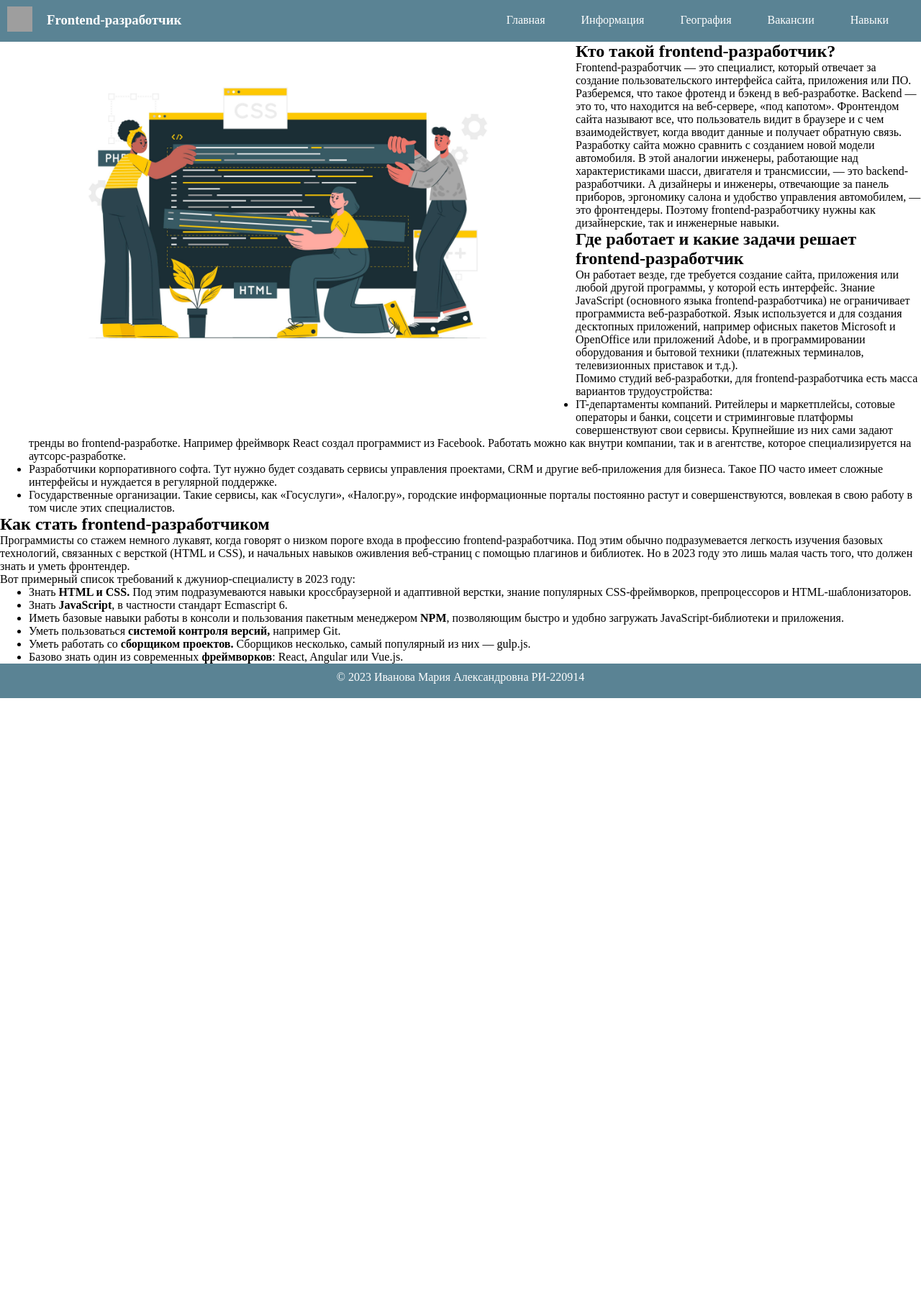
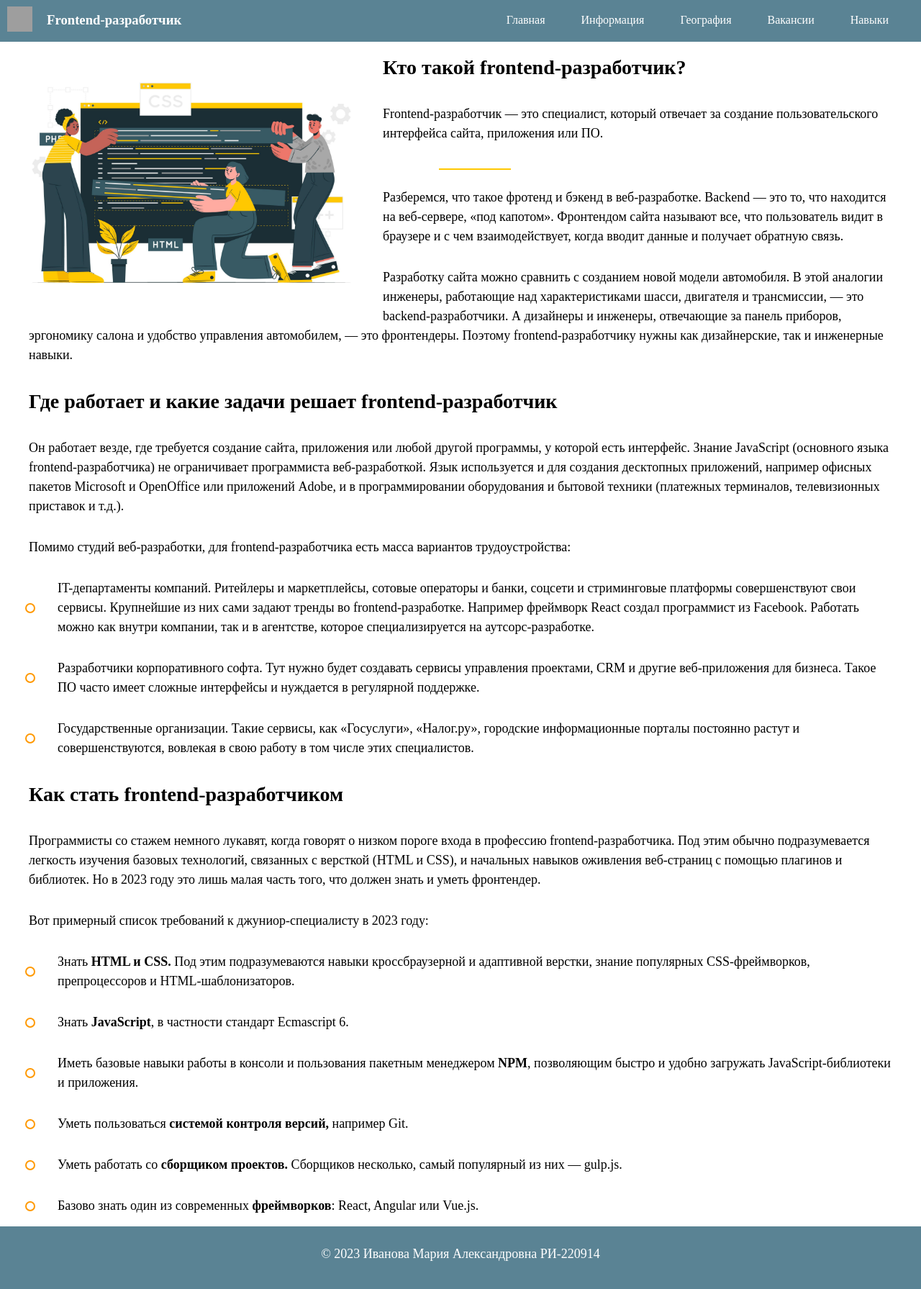
Before and after one commit to ssftvyn/python-website, a Django app: page / in a window 1280 px wide. Shown: the whole page at 72% size. Before the commit the page ends 970 px from the top, so only its background shows below. Run offline with Django 4.2, Linux system fonts and the light colour scheme; data comes from the database, SQL or seed files in the repository; both versions use the stored data as it was after the commit; grey boxes are pictures that could not be loaded.

Commit message:
home update

```diff
--- a/web-cite/main/templates/main/geography.html
+++ b/web-cite/main/templates/main/geography.html
@@ -1,5 +1,9 @@
 {% extends 'main/mainpage.html' %}
 {% load static %}
+{% block styles %}
+<link href="{% static 'main/css/home.css' %}" rel="stylesheet">
+<link href="{% static 'main/css/main.css' %}" rel="stylesheet">
+{% endblock %}
 {% block content %}
 
 
--- a/web-cite/main/templates/main/header.html
+++ b/web-cite/main/templates/main/header.html
@@ -2,7 +2,7 @@
 <header>
     <div class='logo-container'>
         <a href="{% url 'home' %}">
-            <img class='logo' src="{% static 'main/image/front.svg' %}" alt="Описание изображения">
+            <img class='logo' src="{% static 'main/image/js.svg' %}" alt="Описание изображения">
         </a>
         <h3>Frontend-разработчик</h3>
     </div>
--- a/web-cite/main/templates/main/home.html
+++ b/web-cite/main/templates/main/home.html
@@ -7,6 +7,8 @@
 {% block content %}
     <div>
         <img class="home_img" src="{{ homepage.image.url }}" alt="homepage_img">
-        {{ homepage.text|safe }}
+        <div class="admin-content">
+            {{ homepage.text|safe }}
+        </div>
     </div>
 {% endblock %}
--- a/web-cite/main/templates/main/info.html
+++ b/web-cite/main/templates/main/info.html
@@ -1,5 +1,9 @@
 {% extends 'main/mainpage.html' %}
 {% load static %}
+{% block styles %}
+<link href="{% static 'main/css/home.css' %}" rel="stylesheet">
+<link href="{% static 'main/css/main.css' %}" rel="stylesheet">
+{% endblock %}
 {% block content %}
     <div style="text-align: center">
          {{ infopage.text|safe }}
--- a/web-cite/main/templates/main/skills.html
+++ b/web-cite/main/templates/main/skills.html
@@ -1,5 +1,9 @@
 {% extends 'main/mainpage.html' %}
 {% load static %}
+{% block styles %}
+<link href="{% static 'main/css/home.css' %}" rel="stylesheet">
+<link href="{% static 'main/css/main.css' %}" rel="stylesheet">
+{% endblock %}
 {% block content %}
     <div>
     {{ skillspage.text|safe }}
--- a/web-cite/main/templates/main/vacanvies_template.html
+++ b/web-cite/main/templates/main/vacanvies_template.html
@@ -1,5 +1,9 @@
 {% extends 'main/mainpage.html' %}
 {% load static %}
+{% block styles %}
+<link href="{% static 'main/css/home.css' %}" rel="stylesheet">
+<link href="{% static 'main/css/main.css' %}" rel="stylesheet">
+{% endblock %}
 {% block content %}
     <div>
         {% for vacancy in vacancies %}
--- a/web-cite/main/utils.py
+++ b/web-cite/main/utils.py
@@ -21,8 +21,8 @@ def get_vacancies():
             'specialization': 1,
             'page': 1,
             'per_page': 100,
-            'date_from': f'2023-12-10T00:00:00+0300',
-            'date_to': f'2023-12-13T00:00:00+0300',
+            'date_from': f'2024-01-01T00:00:00+0300',
+            'date_to': f'2024-01-02T00:00:00+0300',
         }
         data = []
         info = requests.get('https://api.hh.ru/vacancies', params).json()
--- a/web-cite/static/main/css/home.css
+++ b/web-cite/static/main/css/home.css
@@ -4,7 +4,50 @@ div{
 
 .home_img {
     float: left;
-    padding: 30px 80px 80px;
-    width: 50%;
+    padding: 10px;
+    width: 40%;
     height: auto;
+    /* background-color: blue; */
 }
+
+.admin-content h2{
+    margin-top: 20px;
+    margin-bottom: 20px;
+    font-size: 28px;
+    padding: 0px 40px;
+    /* background-color: blueviolet; */
+}
+
+.line {
+    height: 2px;
+    background-color: #FFC801;
+    margin: 20px 0;
+    margin-bottom: 10px;
+    width: 100px;
+    margin-left: 610px;
+}
+
+.admin-content p {
+    font-size: 18px;
+    line-height: 1.5;
+    /* background-color: aquamarine; */
+    padding: 15px 40px;
+}
+
+.admin-content ul li {
+    list-style-type: none;
+    position: relative;
+}
+
+.admin-content ul li::before {
+    margin-left: 15px;
+    content: "";
+    position: absolute;
+    left: -20px;
+    top: 50%;
+    transform: translateY(-50%);
+    width: 10px;
+    height: 10px;
+    border: 2px solid #FF9900;
+    border-radius: 50%;
+}
```
Also changed, not shown: web-cite/db.sqlite3, web-cite/static/main/image/css.svg (added), web-cite/static/main/image/js.svg (added).
